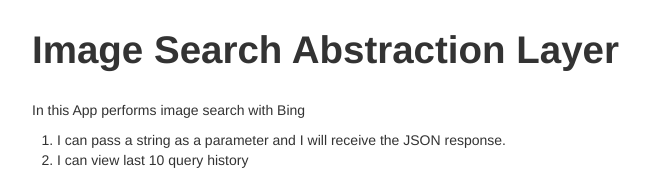
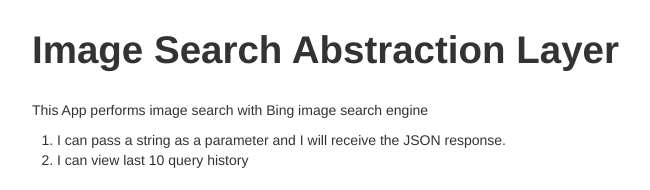
Before and after one commit to DavOnGit/isal, a website: page public/index.html in a window 1280 px wide. Shown: the top 190 px of the page, without its empty margins (138-788 px from the left). Drawn offline with Linux system fonts and the light colour scheme.

Commit message:
update index.html

```diff
--- a/public/index.html
+++ b/public/index.html
@@ -12,7 +12,7 @@
     </div>
     <br>
     <div class="container">
-        <p>In this App performs image search with Bing</p>
+        <p>This App performs image search with Bing image search engine</p>
 
         <ol>
             <li>I can pass a string as a parameter and I will receive the JSON response.</li>
```
